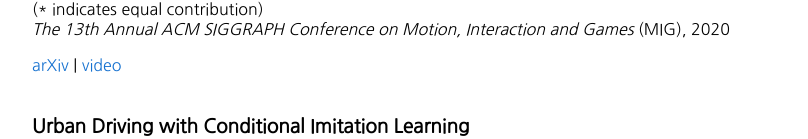
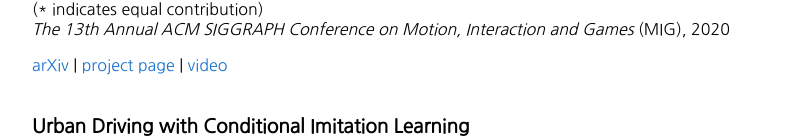
Before and after one commit to rdednl/rdednl.github.io, a plain HTML site: page index.html in a window 1280 px wide. Shown: the part 925-1064 px from the top of the page, without its empty margins (228-1036 px from the left). Drawn offline with Linux system fonts and the light colour scheme; a script that the page names is missing.

Commit message:
add project page

```diff
--- a/index.html
+++ b/index.html
@@ -100,6 +100,7 @@
     </p>
 
     <a href="https://arxiv.org/abs/2010.04304">arXiv</a> |
+    <a href="https://www.cs.ubc.ca/~van/papers/2020-MIG-envdesign/index.html">project page</a> |
     <a href="https://youtu.be/GCGC_t0gk3g">video</a>
   </td></tr>
 
```
